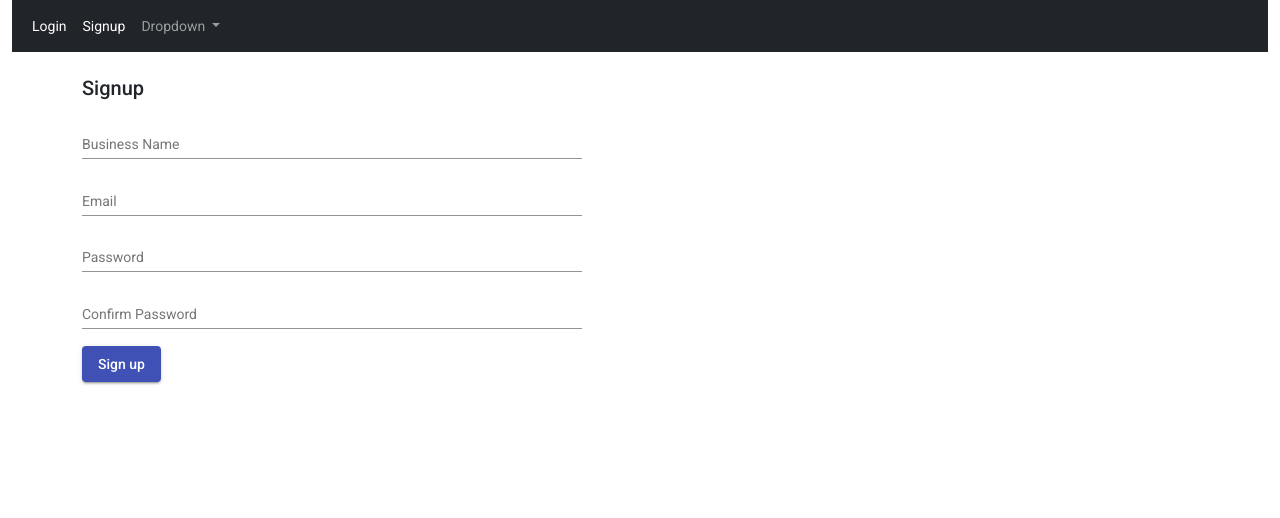
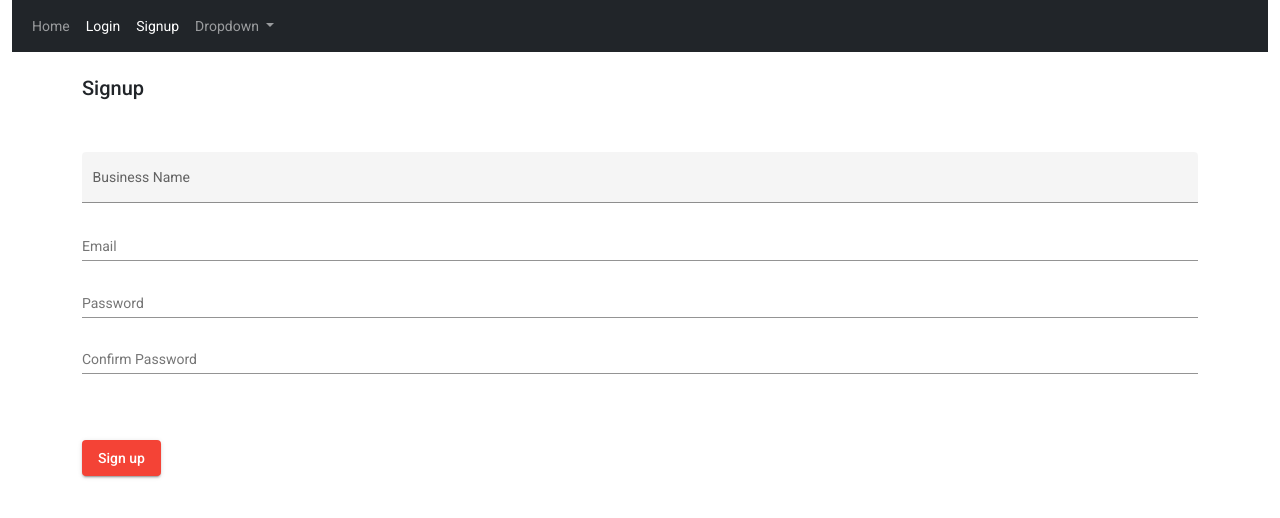
Before and after one commit to michaelchiumya/ros-fe, an Angular app: page /signup in a window 1280 px wide. Shown: the top 518 px of the page. Built offline with nearby package versions, Linux system fonts and the light colour scheme.

Commit message:
fixed ui theme

```diff
--- a/src/app/app.component.html
+++ b/src/app/app.component.html
@@ -10,7 +10,9 @@
       </button>
       <div class="collapse navbar-collapse" id="navbarSupportedContent">
         <ul class="navbar-nav ,nav-right me-auto mb-2 mb-lg-0">
-
+          <li class="nav-item">
+            <a [class]="['nav-link']" routerLink="/">Home</a>
+          </li>
           <li class="nav-item">
             <a [class]="['nav-link','active']" routerLink="/login">Login</a>
           </li>
--- a/src/app/login/login.component.html
+++ b/src/app/login/login.component.html
@@ -1,18 +1,18 @@
-<div [class]="['container','mx-auto','my-auto']">
- <h2>Login</h2>
-  <form class="example-form">
-    <mat-form-field class="example-full-width">
+<div [class]="['container','mx-auto']">
+ <h2 [class]="['my-5']">Login</h2>
+  <form>
+    <mat-form-field class="example-full-width" appearance="fill" [color]="['warn']">
       <mat-label>Email</mat-label>
-      <input matInput placeholder="Email">
+      <input type="email" matInput placeholder="Email">
     </mat-form-field>
 
-    <mat-form-field class="example-full-width">
+    <mat-form-field class="example-full-width" appearance="fill" [color]="['warn']">
       <mat-label>Password</mat-label>
-      <input matInput placeholder="password">
+      <input type="password" matInput placeholder="password" >
     </mat-form-field>
   </form>
-  <button mat-raised-button color="primary" routerLink="/dashboard">Login</button>
+  <button mat-raised-button color="warn" routerLink="/dashboard">Login</button>
 
-  <p [class]="['my-2']">Dont have an account? <span routerLink="login" class="text-muted">login</span></p>
+  <p [class]="['my-4']">Dont have an account for your business? <a routerLink="/signup" class="text-danger">signup</a></p>
 
 </div>
--- a/src/app/protected/item/item.component.html
+++ b/src/app/protected/item/item.component.html
@@ -7,26 +7,26 @@
     <form class="example-form" [formGroup]="itemForm" >
 
       <mat-card-content>
-        <mat-form-field class="example-full-width">
+        <mat-form-field [class]="['example-full-width']" appearance="fill" [color]="['warn']">
           <input matInput placeholder="name" formControlName="name">
           <mat-hint align="end">eg Beer, BLT sandwich</mat-hint>
         </mat-form-field>
 
-        <mat-form-field class="example-full-width">
+        <mat-form-field class="example-full-width" appearance="fill" [color]="['warn']">
           <input matInput placeholder="types" formControlName="type">
           <mat-hint align="end">eg drink, meal etc</mat-hint>
         </mat-form-field>
 
-        <mat-form-field class="example-full-width">
-          <input matInput placeholder="price" formControlName="price">
-        </mat-form-field>
+        <mat-form-field class="example-full-width" appearance="fill" [color]="['warn']">
+          <input type="number" matInput placeholder="price" formControlName="price">
+        </mat-form-field><br>
 
-        <mat-radio-group aria-label="Select an option" formControlName="active" [class]="['example-full-width']">
+        <mat-radio-group aria-label="Select an option" formControlName="active" [class]="['example-full-width','m-2']">
           <mat-radio-button [value]="1" [class]="['m-1']">On</mat-radio-button>
           <mat-radio-button [value]="0" [class]="['m-1']">off</mat-radio-button>
-        </mat-radio-group>
+        </mat-radio-group><br>
 
-        <mat-form-field class="example-full-width m-2" >
+        <mat-form-field [class]="['example-full-width', 'm-2']" appearance="fill" [color]="['warn']">
           <mat-label>Special of the day</mat-label>
           <mat-select formControlName="special_of_the_day">
             <mat-option [value]="1">true</mat-option>
@@ -34,7 +34,7 @@
           </mat-select>
         </mat-form-field>
 
-        <mat-form-field [class]="['m-2','example-full-width']" >
+        <mat-form-field [class]="['m-2','example-full-width']" appearance="fill" [color]="['warn']">
           <mat-label>description</mat-label>
           <textarea matInput placeholder="some information about this item" formControlName="description"></textarea>
         </mat-form-field>
@@ -46,7 +46,7 @@
 
       </mat-card-content>
 
-      <button mat-stroked-button color="accent" class="btn-block" (click)="itemSubmit()">Add item</button>
+      <button mat-stroked-button color="warn" class="btn-block" (click)="itemSubmit()">Add item</button>
 
     </form>
   </mat-card>
--- a/src/app/protected/menu-items/menu-items.component.html
+++ b/src/app/protected/menu-items/menu-items.component.html
@@ -1,5 +1,5 @@
 <br><h2 *ngIf="!items">No items in this menu.. </h2>
-
+{{menu}}
 <div class="box">
 
   <mat-card class="example-card" class="mat-elevation-z5" *ngFor="let item of items">
--- a/src/app/protected/menu-items/menu-items.component.ts
+++ b/src/app/protected/menu-items/menu-items.component.ts
@@ -13,8 +13,8 @@ import {ActivatedRoute, Data, ParamMap, Params, Router} from "@angular/router";
 })
 export class MenuItemsComponent implements OnInit {
 
-   menu?: Observable<any>;
-   items?: any;
+   menu?: any[];
+   items?: any[];
    menuId?: any;
    error?: any;
 
@@ -33,16 +33,11 @@ export class MenuItemsComponent implements OnInit {
 
          this.menuService.get(this.menuId).subscribe(
           res => { this.menu = res },
-          error => { this.error = error }
-        )
+          error => { this.error = error }       )
 
-        this.itemService.getAll().subscribe(
-          res => {  this.items = res;  },
-          error => { this.error = error;}
-        );
 
-      });
-  }
+  })
 
 
 }
+}
--- a/src/app/protected/menu/menu.component.html
+++ b/src/app/protected/menu/menu.component.html
@@ -9,8 +9,14 @@
     <button type="button" class="btn-close" data-bs-dismiss="alert" aria-label="Close"></button>
   </div>
 
+  <!--show error if it exists-->
+  <div class="alert alert-warning alert-dismissible fade show w-25 mx-auto" role="alert" *ngIf="menus==null">
+    <strong>No data !</strong> No menus were added...
+    <button type="button" class="btn-close" data-bs-dismiss="alert" aria-label="Close"></button>
+  </div>
+
   <!--loop through menus from API resource-->
-  <div [class]="['col']" *ngFor="let menu of menus">
+  <div [class]="['col-sm-6','my-2']" *ngFor="let menu of menus">
 
     <mat-card class="example-card gb-light">
       <mat-card-header>
--- a/src/app/sign-up/sign-up.component.html
+++ b/src/app/sign-up/sign-up.component.html
@@ -1,26 +1,26 @@
-<div [class]="['container','position-relative']">
+<div [class]="['container','mx-auto']">
   <h2>Signup</h2>
-  <form class="example-form">
+  <form [class]="['my-5']">
 
-    <mat-form-field class="example-full-width">
+    <mat-form-field class="example-full-width" appearance="fill" [color]="['warn']">
       <mat-label>Business Name</mat-label>
       <input matInput placeholder="Business name">
     </mat-form-field>
 
-    <mat-form-field class="example-full-width">
+    <mat-form-field class="example-full-width" ppearance="fill" [color]="['warn']">
       <mat-label>Email</mat-label>
-      <input matInput placeholder="Email">
+      <input type="email" matInput placeholder="Email">
     </mat-form-field>
 
-    <mat-form-field class="example-full-width">
+    <mat-form-field class="example-full-width" ppearance="fill" [color]="['warn']">
       <mat-label>Password</mat-label>
-      <input matInput placeholder="password">
+      <input type="password" matInput placeholder="password">
     </mat-form-field>
 
-    <mat-form-field class="example-full-width">
+    <mat-form-field class="example-full-width" ppearance="fill" [color]="['warn']">
       <mat-label>Confirm Password</mat-label>
-      <input matInput placeholder="confirm password">
+      <input type="password" matInput placeholder="confirm password">
     </mat-form-field>
   </form>
-  <button mat-raised-button color="primary">Sign up</button>
+  <button mat-raised-button color="warn">Sign up</button>
 </div>
```
